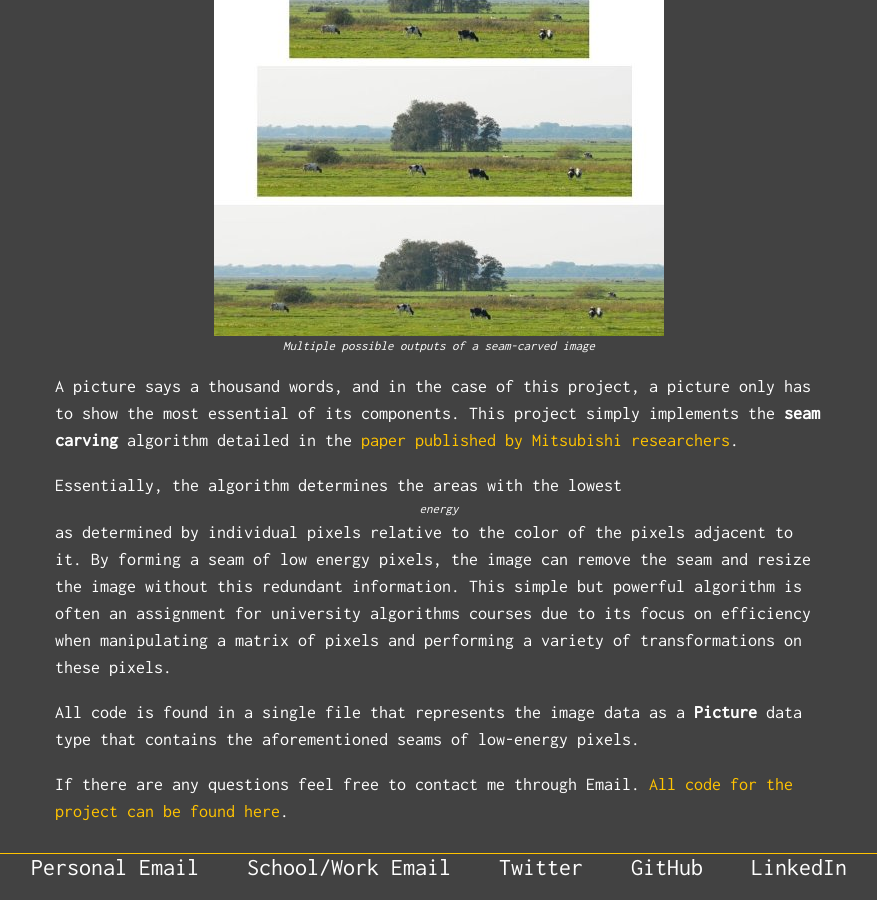
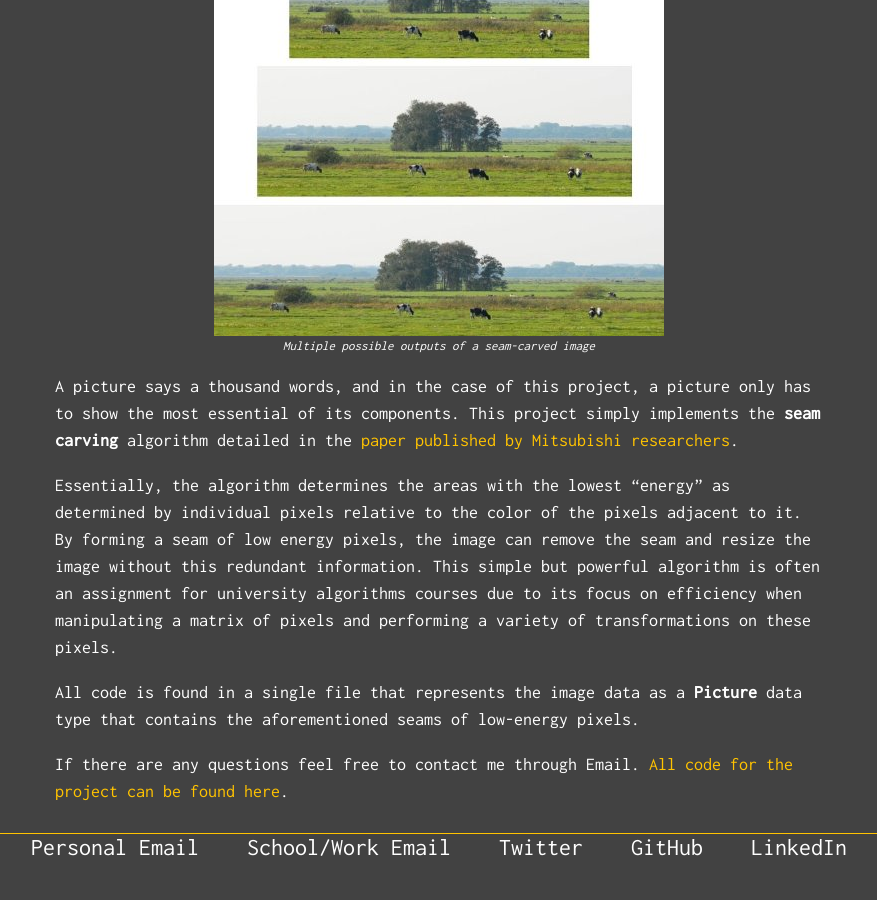
Before and after one commit to justintranjt/justintranjt.github.io, a Jekyll site: the page built from _projects/2018-05-27-seam-carving.md, in a window 1280 px wide and 900 px high, scrolled down 765 px. Shown: the whole window, without its empty margins (201-1078 px from the left). Built offline with Jekyll 4.4.1, drawn with Linux system fonts in a browser that asks for light colours.

Commit message:
Update 2018-05-27-seam-carving.md

```diff
--- a/_projects/2018-05-27-seam-carving.md
+++ b/_projects/2018-05-27-seam-carving.md
@@ -9,7 +9,7 @@ image: /projects/seamCarved.jpg
 
 A picture says a thousand words, and in the case of this project, a picture only has to show the most essential of its components. This project simply implements the **seam carving** algorithm detailed in the [paper published by Mitsubishi researchers](http://graphics.cs.cmu.edu/courses/15-463/2007_fall/hw/proj2/imret.pdf).
 
-Essentially, the algorithm determines the areas with the lowest *energy* as determined by individual pixels relative to the color of the pixels adjacent to it. By forming a seam of low energy pixels, the image can remove the seam and resize the image without this redundant information. This simple but powerful algorithm is often an assignment for university algorithms courses due to its focus on efficiency when manipulating a matrix of pixels and performing a variety of transformations on these pixels.
+Essentially, the algorithm determines the areas with the lowest "energy" as determined by individual pixels relative to the color of the pixels adjacent to it. By forming a seam of low energy pixels, the image can remove the seam and resize the image without this redundant information. This simple but powerful algorithm is often an assignment for university algorithms courses due to its focus on efficiency when manipulating a matrix of pixels and performing a variety of transformations on these pixels.
 
 All code is found in a single file that represents the image data as a **Picture** data type that contains the aforementioned seams of low-energy pixels.
 
```
